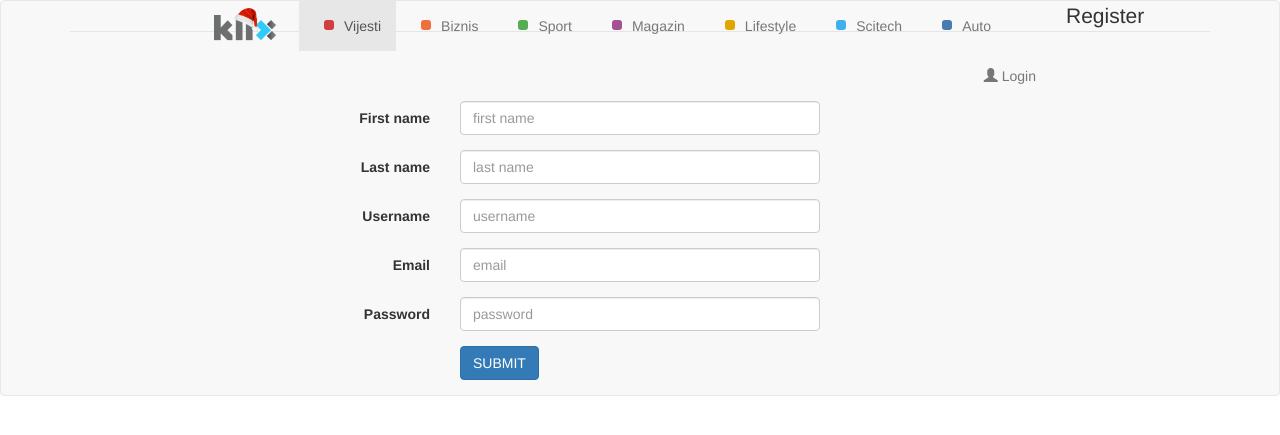
After one commit to edox1/prj1, a PHP site: page /login.php in a window 1280 px wide. The commit adds this page. Shown: the top 435 px of the page. Run offline with PHP 8.4, Linux system fonts and the light colour scheme; some libraries are stand-ins or nearby versions.

Commit message:
added login page with basic structure

```diff
--- /dev/null
+++ b/includes/connect.inc.php
@@ -0,0 +1,30 @@
+<?php
+$dbhost  = 'localhost';
+$dbuser  = 'root';
+$dbpass  = '';
+$conn = mysql_connect($dbhost, $dbuser, $dbpass);
+if (!$conn) {
+    die('SERVER CONNECTION FAILED...\n: ' . mysql_error());
+}
+;
+$sql    = 'CREATE DATABASE IF NOT EXISTS klixdb';
+$retval = mysql_query($sql, $conn);
+if (!$retval) {
+    die('DATABASE CREATION FAILED\n: ' . mysql_error());
+}
+;
+mysql_select_db('klixdb');
+$sql = "CREATE TABLE IF NOT EXISTS user( " . "id int(11) NOT NULL AUTO_INCREMENT,
+        " . "first_name varchar(20) NOT NULL,
+        " . "last_name varchar(20) NOT NULL,
+        " . "username varchar(20) NOT NULL,
+        " . "email varchar(30) NOT NULL,
+        " . "password varchar(50) NOT NULL,
+        " . "PRIMARY KEY (`id`)); ";
+
+$retval = mysql_query($sql, $conn);
+if (!$retval) {
+    die('COULD NOT CREATE TABLE\n: ' . mysql_error());
+}
+;
+?>
--- a/includes/navigation.php
+++ b/includes/navigation.php
@@ -34,7 +34,7 @@
       </ul>
 
       <ul class="nav navbar-nav navbar-right">
-        <li><a href="#" ><span class="glyphicon glyphicon-user"></span> Login</a></li>
+        <li><a href="../login.php" ><span class="glyphicon glyphicon-user"></span> Login</a></li>
 
           </ul>
         </li>
--- /dev/null
+++ b/login.php
@@ -0,0 +1,62 @@
+<link href="css/style.css" rel="stylesheet" type="text/css"/>
+<?php include 'includes/navigation.php'; ?>
+<?php include 'includes/connect.inc.php'; ?>
+<div class="container">
+<form class="form-horizontal">
+
+<!-- Form Name -->
+<legend>Register</legend>
+
+<!-- Text input-->
+<div class="form-group">
+  <label class="col-md-4 control-label" for="fn">First name</label>
+  <div class="col-md-4">
+  <input id="first_name" name="first_name" type="text" placeholder="first name" class="form-control input-md" required="">
+
+  </div>
+</div>
+
+<!-- Text input-->
+<div class="form-group">
+  <label class="col-md-4 control-label" for="ln">Last name</label>
+  <div class="col-md-4">
+  <input id="last_name" name="last_name" type="text" placeholder="last name" class="form-control input-md" required="">
+
+  </div>
+</div>
+
+<div class="form-group">
+  <label class="col-md-4 control-label" for="ln">Username</label>
+  <div class="col-md-4">
+  <input id="username" name="username" type="text" placeholder="username" class="form-control input-md" required="">
+
+  </div>
+</div>
+
+
+<div class="form-group">
+  <label class="col-md-4 control-label" for="ln">Email</label>
+  <div class="col-md-4">
+  <input id="email" name="email" type="text" placeholder="email" class="form-control input-md" required="">
+
+  </div>
+</div>
+
+<!-- Text input-->
+<div class="form-group">
+  <label class="col-md-4 control-label" for="email">Password</label>
+  <div class="col-md-4">
+      <input id="password" name="password" type="password" placeholder="password" class="form-control input-md" required="">
+
+  </div>
+</div>
+
+<!-- Button -->
+<div class="form-group">
+  <label class="col-md-4 control-label" for="submit"></label>
+  <div class="col-md-4">
+    <button id="submit" name="submit" class="btn btn-primary">SUBMIT</button>
+  </div>
+</div>
+</form>
+</div>
```
